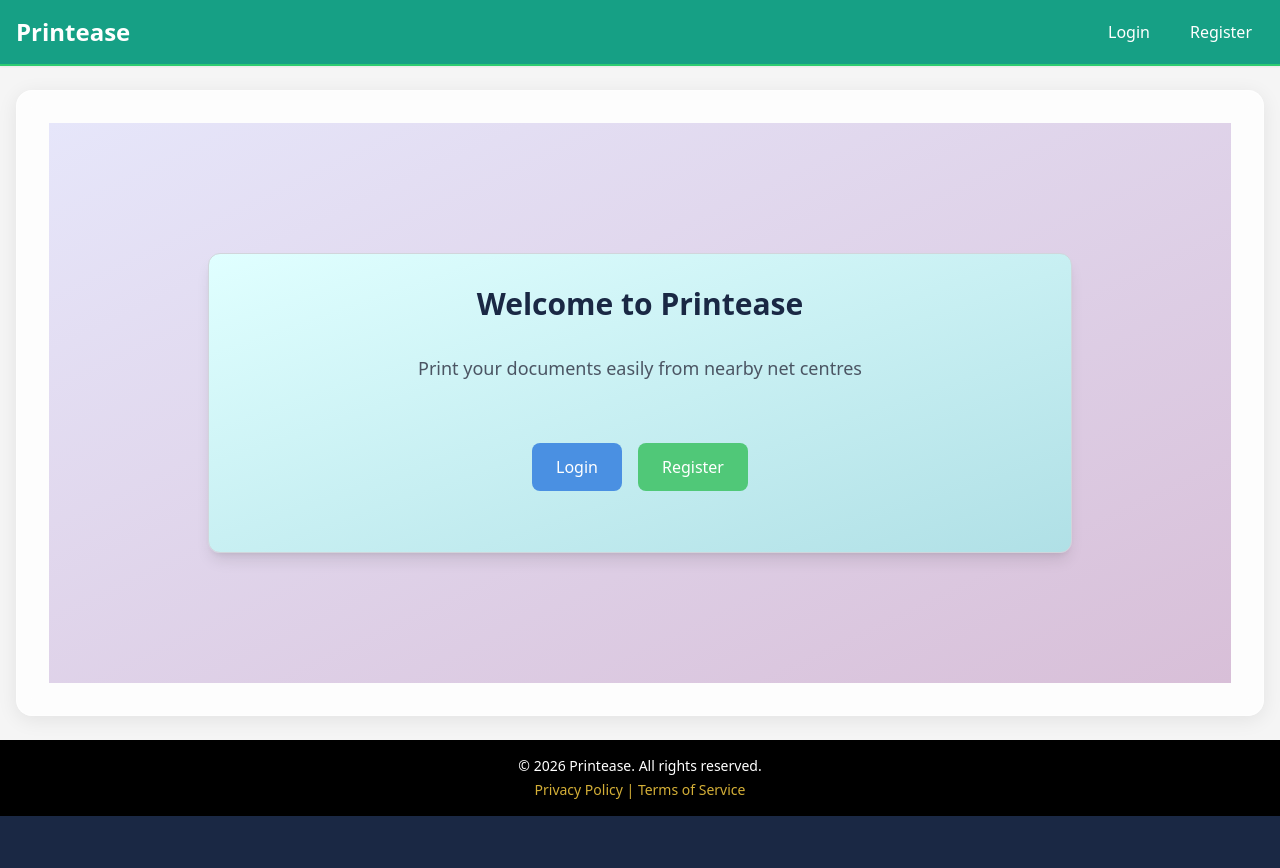
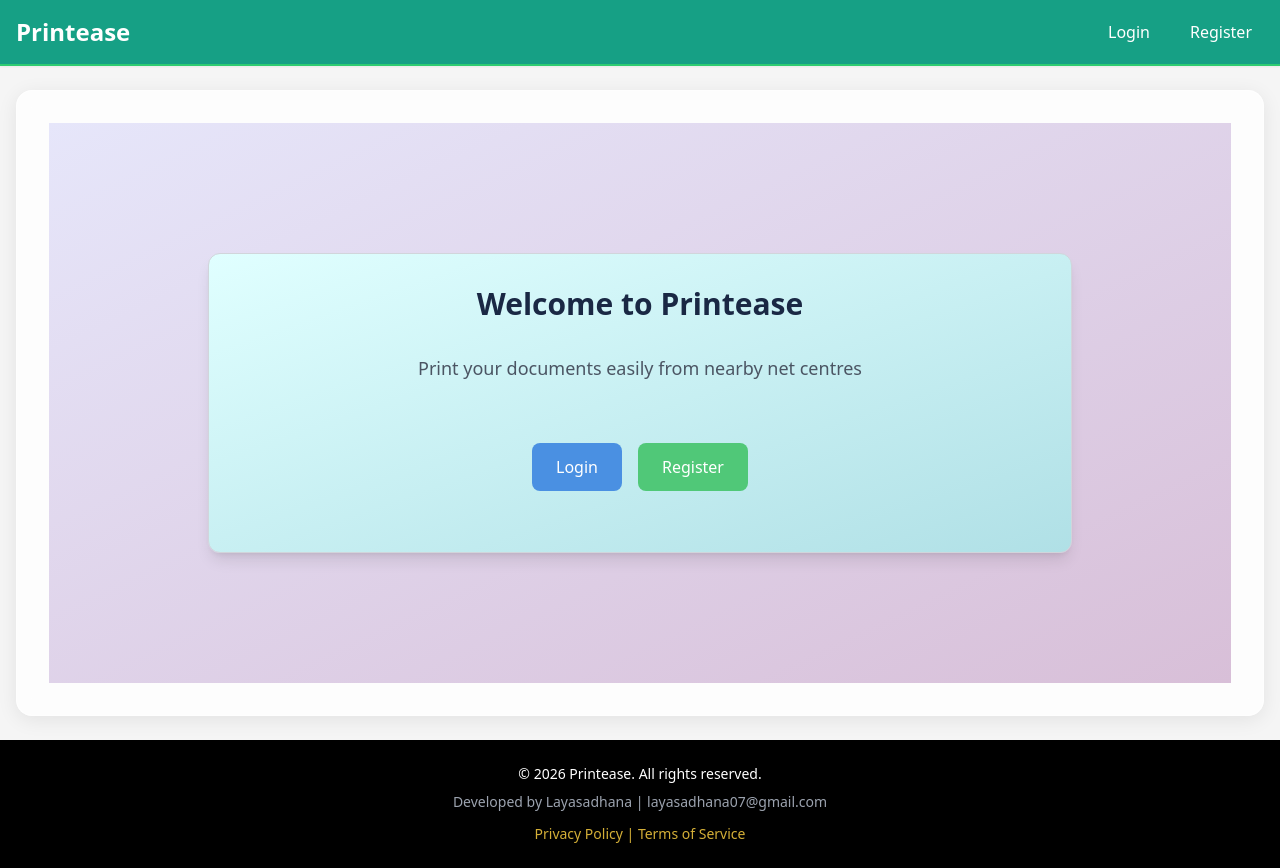
Before and after one commit to sadhana-0705/printease, a React (Vite) app in the folder frontend/: page / in a window 1280 px wide. Before the commit the page ends 816 px from the top, so only its background shows below. Built offline with nearby package versions, Linux system fonts and the light colour scheme; no server answers.

Commit message:
feat: add developer contact details in footer

```diff
--- a/frontend/src/components/common/Footer.jsx
+++ b/frontend/src/components/common/Footer.jsx
@@ -1,8 +1,11 @@
 export default function Footer() {
   return (
-    <footer className="bg-black text-center py-4 text-sm text-white mt-auto">
+    <footer className="bg-black text-center py-6 text-sm text-white mt-auto">
       <p>© {new Date().getFullYear()} Printease. All rights reserved.</p>
-      <p className="text-[#d4af37] mt-1">
+      <div className="mt-2 text-gray-400">
+        <p>Developed by Layasadhana | <a href="mailto:layasadhana07@gmail.com" className="hover:text-white transition-colors">layasadhana07@gmail.com</a></p>
+      </div>
+      <p className="text-[#d4af37] mt-3">
         <a href="#" className="hover:underline hover:text-[#e6c200] transition-colors">Privacy Policy</a>
         {' '}|{' '}
         <a href="#" className="hover:underline hover:text-[#e6c200] transition-colors">Terms of Service</a>
```
